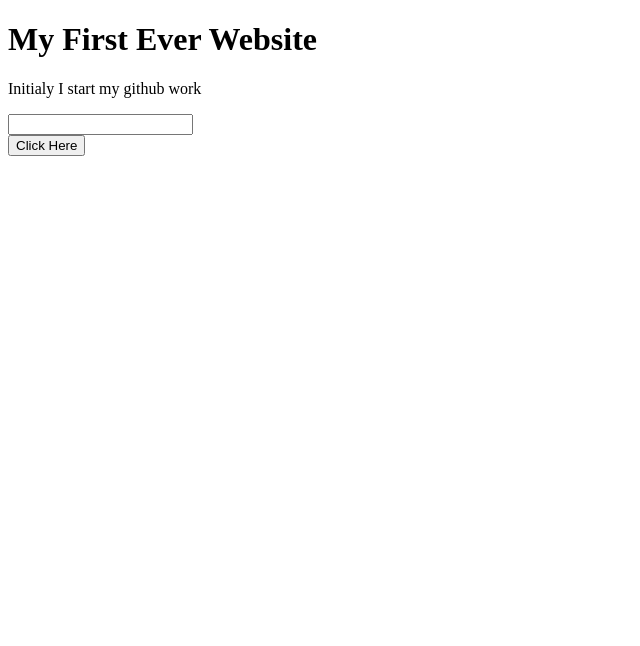
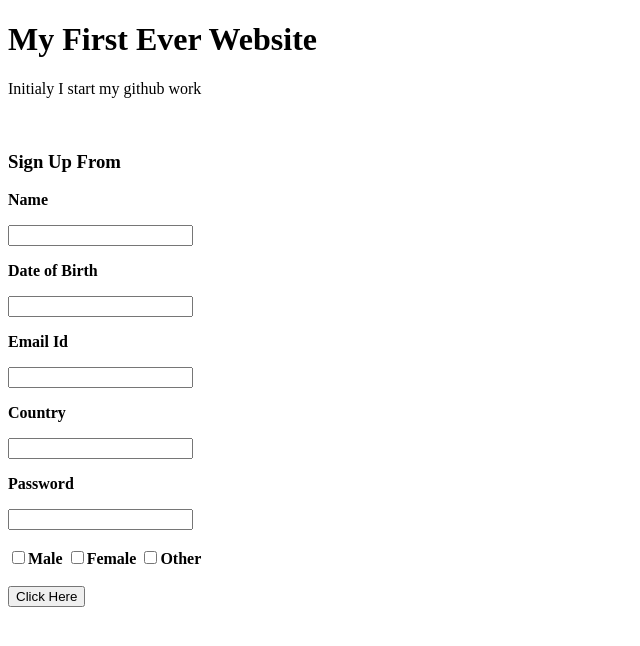
Before and after one commit to SwagataShree/My_First_Website, a plain HTML site: page index.html in a window 1280 px wide. Shown: the whole page, without its empty margins (0-640 px from the left). Drawn offline with Linux system fonts and the light colour scheme.

Commit message:
adding new tags

```diff
--- a/index.html
+++ b/index.html
@@ -6,8 +6,21 @@
 <body>
 <h1>My First Ever Website</h1>
 <p>  Initialy I start my github work</p>
+<br><h3>Sign Up From</h3>
+<p><b>Name</b></p>
 <input type="text">
-<br>
+<p><b>Date of Birth</b></p>
+<input type="text">
+<p><b>Email Id</b></p>
+<input type="text">
+<p><b>Country</b></p>
+<input type="text">
+<p><b>Password</b></p>
+<input type="text"><br><br>
+<input type="checkbox"><b>Male</b>
+<input type="checkbox"><b>Female</b>
+<input type="checkbox"><b>Other</b>
+<br><br>
 <button>Click Here</button>
 </body>
 </html>
```
